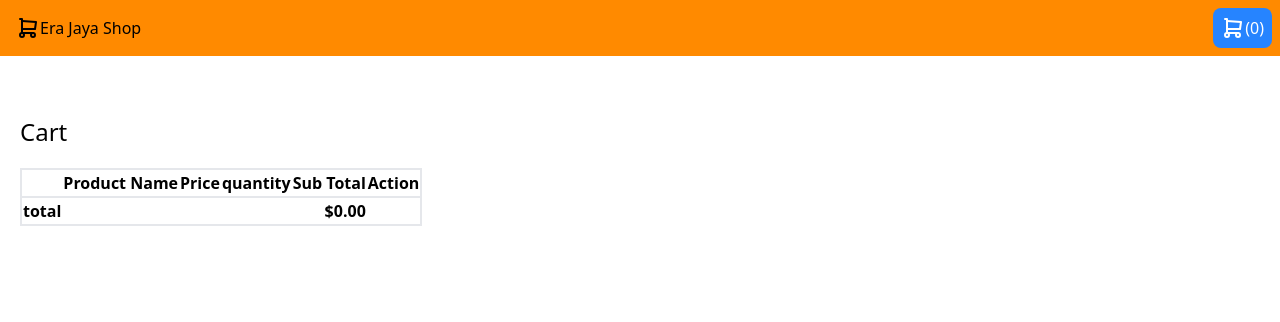
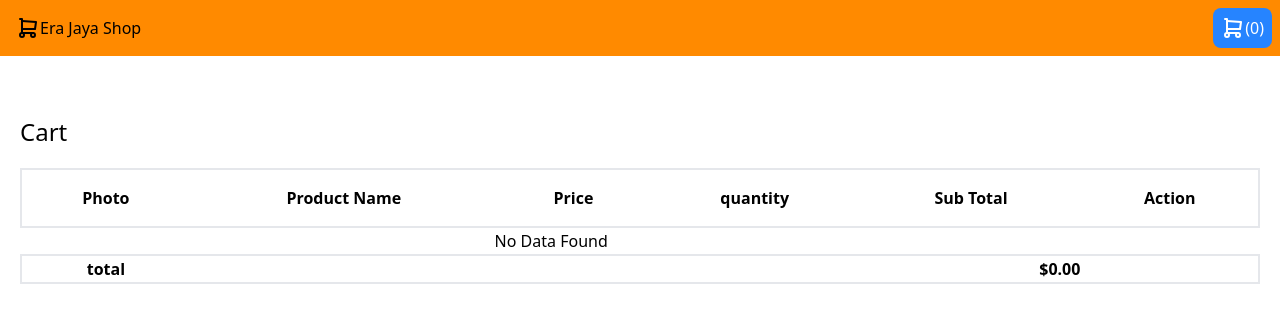
Before and after one commit to HuriatiPutri/erajaya, a Next.js app: page /app/products/cart in a window 1280 px wide. Shown: the top 322 px of the page. Built offline with nearby package versions, Linux system fonts and the light colour scheme.

Commit message:
styling cart

```diff
--- a/src/component/card/ProductCard.jsx
+++ b/src/component/card/ProductCard.jsx
@@ -8,7 +8,7 @@ export function ProductCard ({ item, onClick }) {
       <div>
         <div>
           <div>
-            <Image alt={item.name} src={item.imageUrl} height={250} width={250} priority={1} />
+            <Image alt={item.name} src={item.imageUrl} height={250} width={250} priority={1} className={styles.imgFluid} />
           </div>
           <div>
             <h4 className={styles.cardTitle}>{item.name}</h4>
--- a/src/component/elements/Table/table.jsx
+++ b/src/component/elements/Table/table.jsx
@@ -1,17 +1,19 @@
 import PropTypes from 'prop-types'
 export default function Table ({ colomn, data, footer }) {
   return (
-    <table className="table-auto border-2">
+    <div style={{ overflowX: 'scroll' }}>
+      <table style={{ width: '100%' }}>
         <thead>
           <tr className="border border-2">
             {colomn.map((item, index) => {
               return (
-              <th key={index} className="px-4 py-2">{item.header}</th>
+                <th key={index} className="px-4 py-2 whitespace-nowrap" style={{ whiteSpace: 'nowrap', padding: '1rem' }}>{item.header}</th>
               )
             })}
           </tr>
         </thead>
         <tbody>
+          {data.length === 0 && (<tr><td align="center" colSpan={colomn.length - 1}>No Data Found</td></tr>)}
           {data.map((item, index) => {
             return (<TableRow colomn={colomn} item={item} index={index} key={index}/>)
           })}
@@ -19,10 +21,11 @@ export default function Table ({ colomn, data, footer }) {
         <tfoot>
           <tr className="border border-2">
             <th>total</th>
-          <th colSpan={colomn.length - 2} align="right">${footer.value}</th>
+            <th colSpan={colomn.length - 2} align="right" >${footer.value}</th>
           </tr>
         </tfoot>
       </table>
+    </div>
   )
 }
 
@@ -32,7 +35,7 @@ export function TableRow ({ colomn, item }) {
       {colomn.map((citem, index) => {
         const { value } = citem
         return (
-          <td key={index}> {typeof value === 'function'
+          <td key={index} style={{ padding: '1 rem' }} align='center'> {typeof value === 'function'
             ? value(item, index)
             : item[value] ?? '-'}</td>
         )
--- a/src/pages/app/products/cart.jsx
+++ b/src/pages/app/products/cart.jsx
@@ -38,8 +38,8 @@ const Cart = () => {
 
   const columns = [
     {
-      header: '',
-      value: ({ imageUrl, name }) => <Image alt={name} src={imageUrl} width={100} height={100} className='w-50'/>
+      header: 'Photo',
+      value: ({ imageUrl, name }) => <Image alt={name} src={imageUrl} width={100} height={100} />
     },
     {
       header: 'Product Name',
```
Lines whose indentation alone changed are shown as unchanged.
